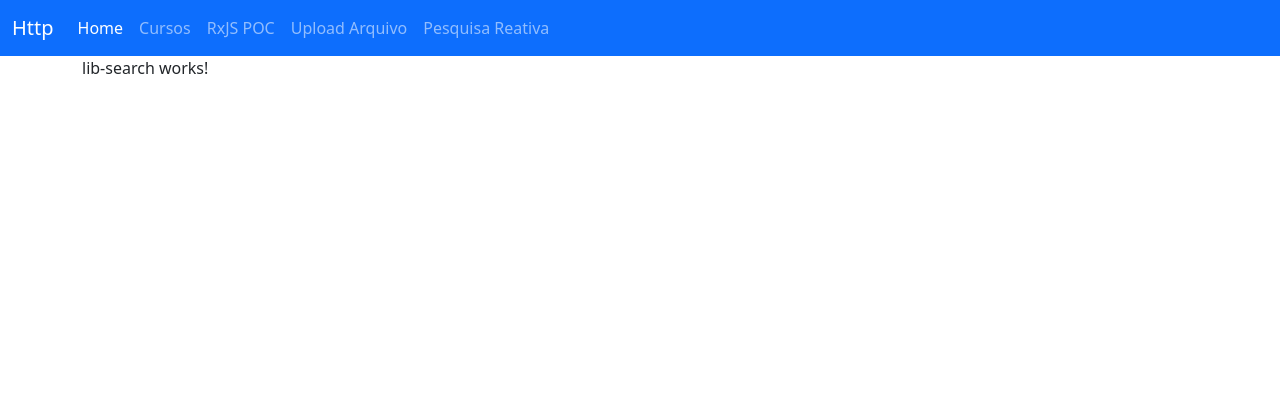
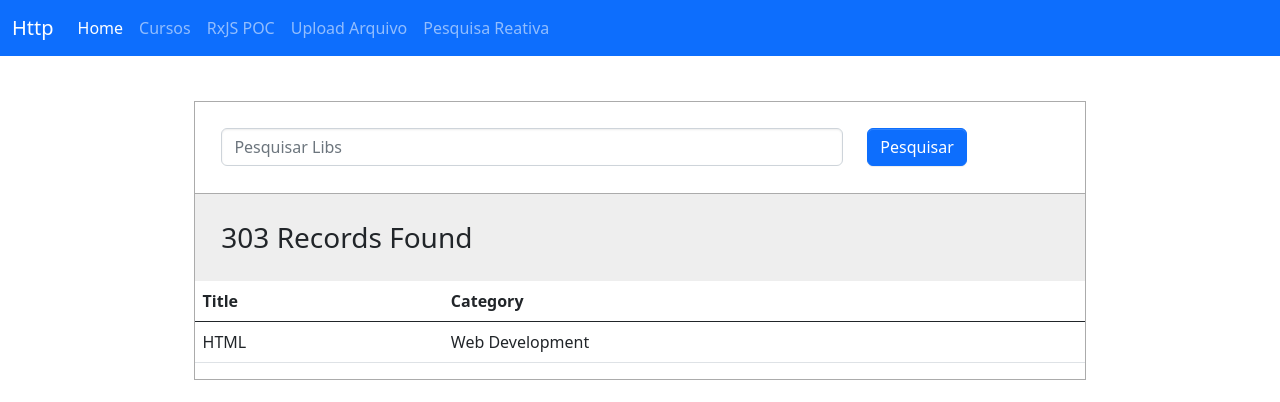
Before and after one commit to GiselleBarbosa/angular-curso-loiane, an Angular app in the folder 09-requests-http/: page /busca-reativa in a window 1280 px wide. Shown: the top 402 px of the page. Built offline with nearby package versions, Linux system fonts and the light colour scheme.

Commit message:
create formControl

```diff
--- a/09-requests-http/src/app/reactive-search/lib-search/lib-search.component.css
+++ b/09-requests-http/src/app/reactive-search/lib-search/lib-search.component.css
@@ -0,0 +1,24 @@
+.search-table{
+  padding: 10%;
+  margin-top: -6%;
+}
+.search-box{
+  /* background: #4a94ed; */
+  border: 1px solid #ababab;
+  padding: 3%;
+  color: #fff;
+}
+.search-box input:focus{
+  box-shadow:none;
+  border:2px solid #eeeeee;
+}
+.search-list{
+  background: #fff;
+  border: 1px solid #ababab;
+  border-top: none;
+}
+.search-list h3{
+  background: rgb(238, 238, 238);
+  padding: 3%;
+  margin-bottom: 0%;
+}
--- a/09-requests-http/src/app/reactive-search/lib-search/lib-search.component.html
+++ b/09-requests-http/src/app/reactive-search/lib-search/lib-search.component.html
@@ -1,3 +1,35 @@
-<p>
-  lib-search works!
-</p>
+<div class="container search-table">
+  <div class="search-box">
+    <div class="row">
+      <div class="col-md-9">
+        <input
+        type="text"
+        id="myInput"
+        class="form-control"
+        [formControl]="queryField"
+        placeholder="Pesquisar Libs"
+        />
+      </div>
+      <div class="col-auto">
+        <button class="btn btn-md btn-primary" (click)="onSearch()">Pesquisar</button>
+      </div>
+    </div>
+  </div>
+  <div class="search-list">
+    <h3>303 Records Found</h3>
+    <table class="table" id="myTable">
+      <thead>
+        <tr>
+          <th>Title</th>
+          <th>Category</th>
+        </tr>
+      </thead>
+      <tbody>
+        <tr>
+          <td>HTML</td>
+          <td>Web Development</td>
+        </tr>
+      </tbody>
+    </table>
+
+</div>
--- a/09-requests-http/src/app/reactive-search/lib-search/lib-search.component.ts
+++ b/09-requests-http/src/app/reactive-search/lib-search/lib-search.component.ts
@@ -1,4 +1,5 @@
 import { Component, OnInit } from '@angular/core';
+import { FormControl } from '@angular/forms';
 
 @Component({
   selector: 'app-lib-search',
@@ -7,9 +8,15 @@ import { Component, OnInit } from '@angular/core';
 })
 export class LibSearchComponent implements OnInit {
 
+  queryField = new FormControl();
+
   constructor() { }
 
   ngOnInit() {
   }
 
+  onSearch(){
+    console.log(this.queryField.value);
+  }
+
 }
```
Also changed, not shown: 09-requests-http/src/app/reactive-search/reactive-search.module.ts (+7 -2 lines).
